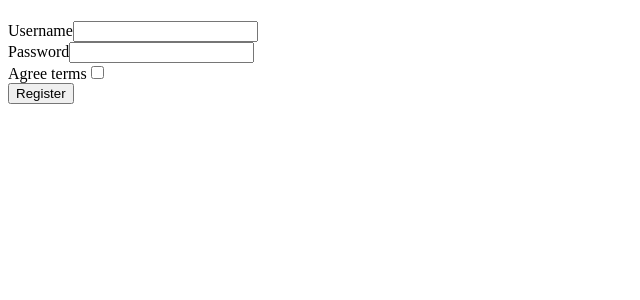
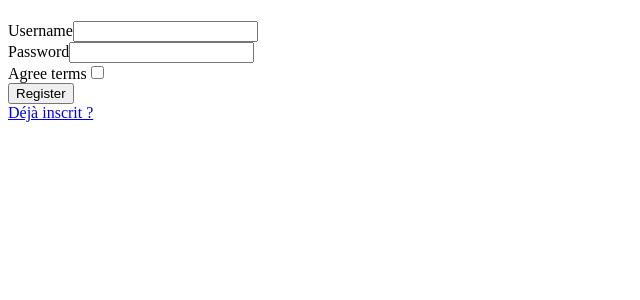
Before and after one commit to Efkat/Cook-in, a Symfony app: template templates/auth/register.html.twig in a window 1280 px wide. Shown: the part 278-578 px from the top of the page, without its empty margins (0-640 px from the left). Run offline with Twig, Linux system fonts and the light colour scheme; the template is opened without the code that fills it, so the values that code supplies are empty; form fields are guessed from the names that the template uses; some libraries are stand-ins or nearby versions.

Commit message:
Add Login Redirection to register page

```diff
--- a/templates/auth/register.html.twig
+++ b/templates/auth/register.html.twig
@@ -14,4 +14,5 @@
 
         <button type="submit" class="btn">Register</button>
     {{ form_end(registrationForm) }}
+    <a href="{{ path("app_login") }}">Déjà inscrit ?</a>
 {% endblock %}
```
